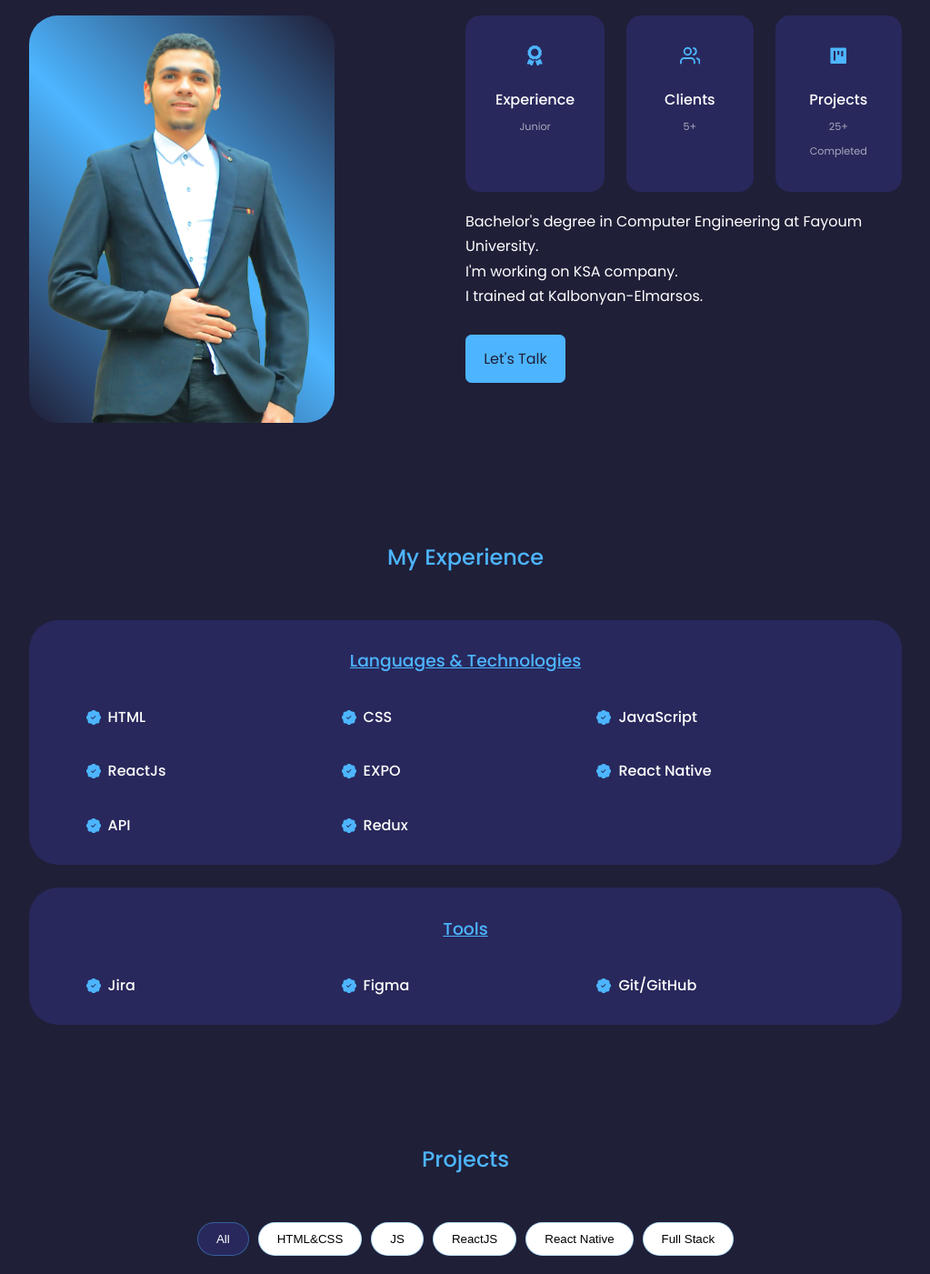
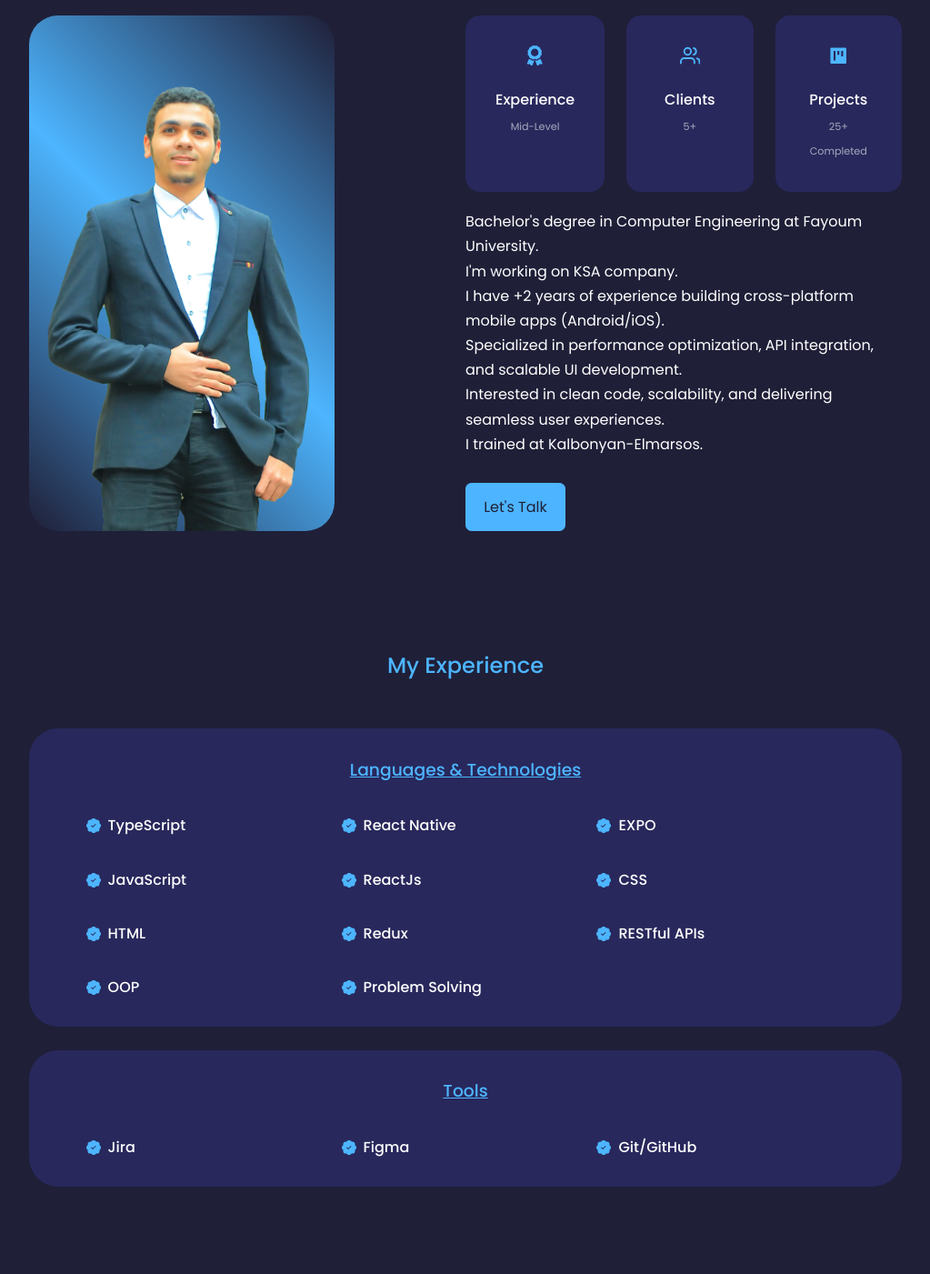
Before and after one commit to MostafaHamdy3/My-Portfolio, a React (Create React App) app: page / in a window 1280 px wide. Shown: the part 920-2321 px from the top of the page at 91% size, without its empty margins (128-1151 px from the left). Built offline with nearby package versions, Linux system fonts and the light colour scheme.

Commit message:
fix: cv and experiences

```diff
--- a/src/components/about/About.jsx
+++ b/src/components/about/About.jsx
@@ -22,7 +22,7 @@ const About = () => {
             <article className="about__card">
               <FaAward className="about__icon" />
               <h4>Experience</h4>
-              <small>Junior</small>
+              <small>Mid-Level</small>
             </article>
 
             <article className="about__card">
@@ -41,6 +41,9 @@ const About = () => {
           <ul>
             <li>Bachelor's degree in Computer Engineering at Fayoum University.</li>
             <li>I'm working on KSA company.</li>
+            <li>I have +2 years of experience building cross-platform mobile apps (Android/iOS).</li>
+            <li>Specialized in performance optimization, API integration, and scalable UI development.</li>
+            <li>Interested in clean code, scalability, and delivering seamless user experiences.</li>
             <li>I trained at Kalbonyan-Elmarsos.</li>
           </ul>
 
--- a/src/components/experience/Experience.jsx
+++ b/src/components/experience/Experience.jsx
@@ -4,14 +4,17 @@ import "./experience.css";
 import ExperienceType from "./ExperienceType";
 
 const experiences = [
-  "HTML",
-  "CSS",
+  "TypeScript",
+  "React Native",
+  "EXPO",
   "JavaScript",
   "ReactJs",
-  "EXPO",
-  "React Native",
-  "API",
+  "CSS",
+  "HTML",
   "Redux",
+  "RESTful APIs",
+  "OOP",
+  "Problem Solving",
 ];
 
 const expTools = [
--- a/src/components/projects/Projects.jsx
+++ b/src/components/projects/Projects.jsx
@@ -36,7 +36,7 @@ const projects = [
   {
     img: img15,
     name: "Expense Tracker",
-    description: "A simple expense tracker app during this week and all, You can add or edit any expense.",
+    description: "A simple expense tracker app during this month and all, You can add or edit any expense.",
     githubLink: "MostafaHamdy3/Expenses_Tracker",
     category: "React Native",
   },
```
Also changed, not shown: 1 other file (tests, documents, lock files or other folders).
